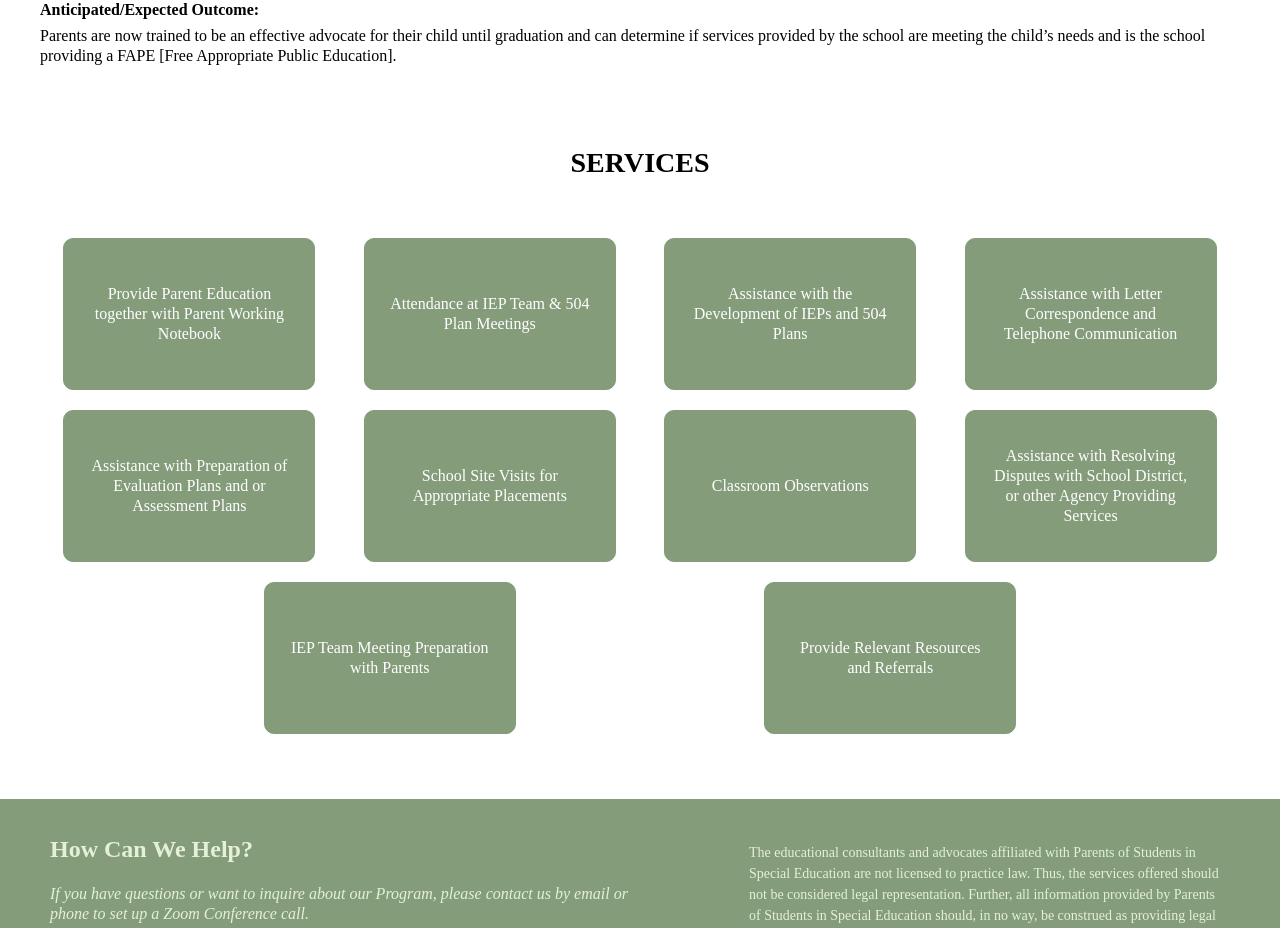
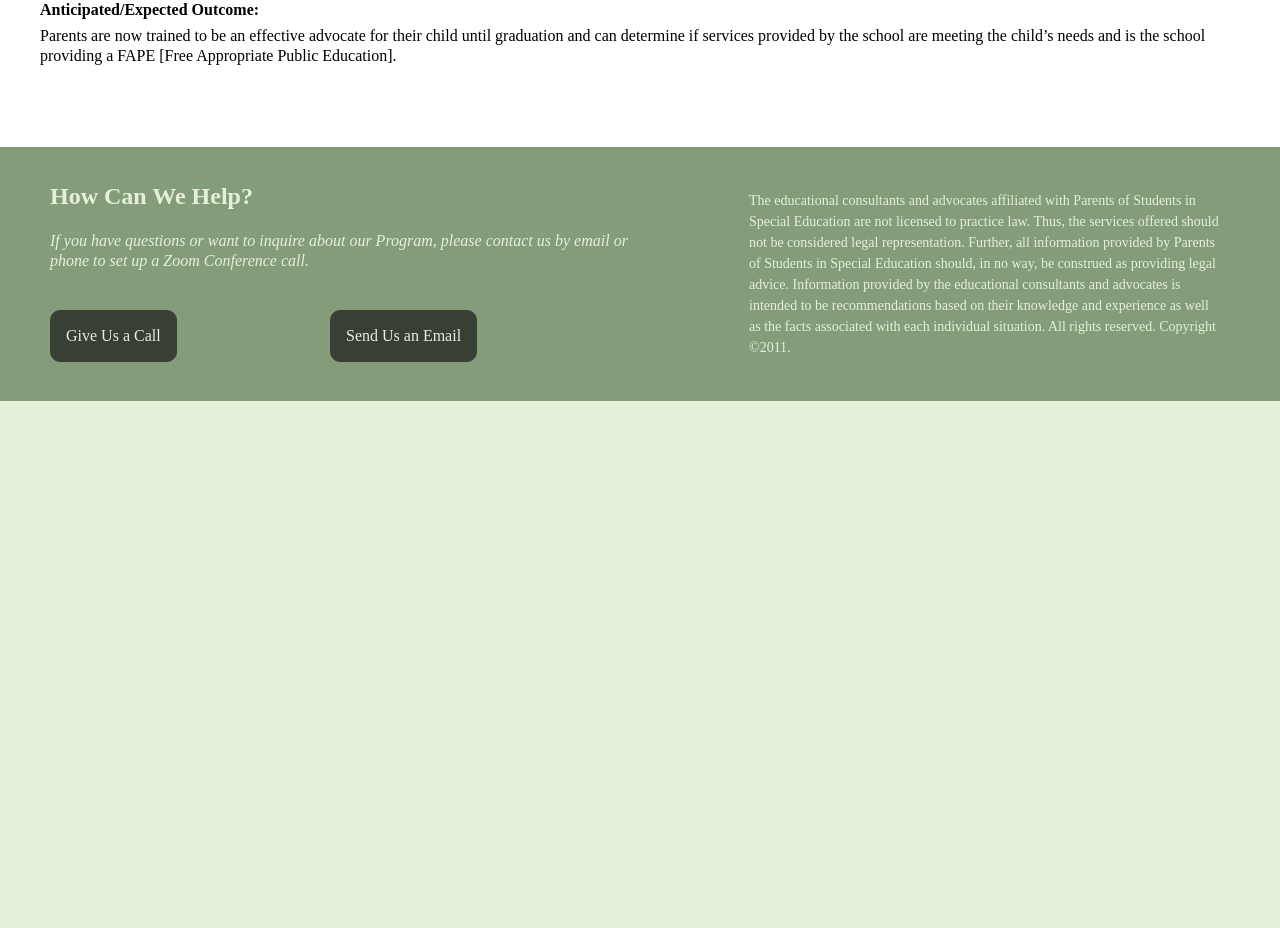
Before and after one commit to devNroses/p.o.s.s.e, a Nuxt app: page /services in a window 1280 px wide. Shown: the part 1280-2208 px from the top of the page. After the commit the page ends 1681 px from the top, so only its background shows below. Built offline with nearby package versions, Linux system fonts and the light colour scheme.

Commit message:
(refactor) Services page

```diff
--- a/pages/services.vue
+++ b/pages/services.vue
@@ -116,17 +116,6 @@
           Appropriate Public Education].
         </p>
       </div>
-
-      <div class="services-intro">
-        <h2 class="pageTitle">
-          Services
-        </h2>
-      </div>
-      <div class="service-list">
-        <div v-for="i in list" :key="i.index">
-          {{ i.service }}
-        </div>
-      </div>
     </div>
     <Footer />
   </div>
@@ -136,48 +125,7 @@
 import Vue from "vue";
 
 export default Vue.extend({
-  data() {
-    const list: any[] = [
-      {
-        service:
-          "Provide Parent Education together with Parent Working Notebook"
-      },
-      {
-        service: "Attendance at IEP Team & 504 Plan Meetings"
-      },
-      {
-        service: "Assistance with the Development of IEPs and 504 Plans"
-      },
-      {
-        service:
-          "Assistance with Letter Correspondence and Telephone Communication"
-      },
-      {
-        service:
-          "Assistance with Preparation of Evaluation Plans and or Assessment Plans"
-      },
-      {
-        service: "School Site Visits for Appropriate Placements"
-      },
-      {
-        service: "Classroom Observations"
-      },
-      {
-        service:
-          "Assistance with Resolving Disputes with School District, or other Agency Providing Services"
-      },
-      {
-        service: "IEP Team Meeting Preparation with Parents"
-      },
-      {
-        service: "Provide Relevant Resources and Referrals"
-      }
-    ];
-
-    return {
-      list
-    };
-  },
+  data() {},
   methods: {}
 });
 </script>
```
